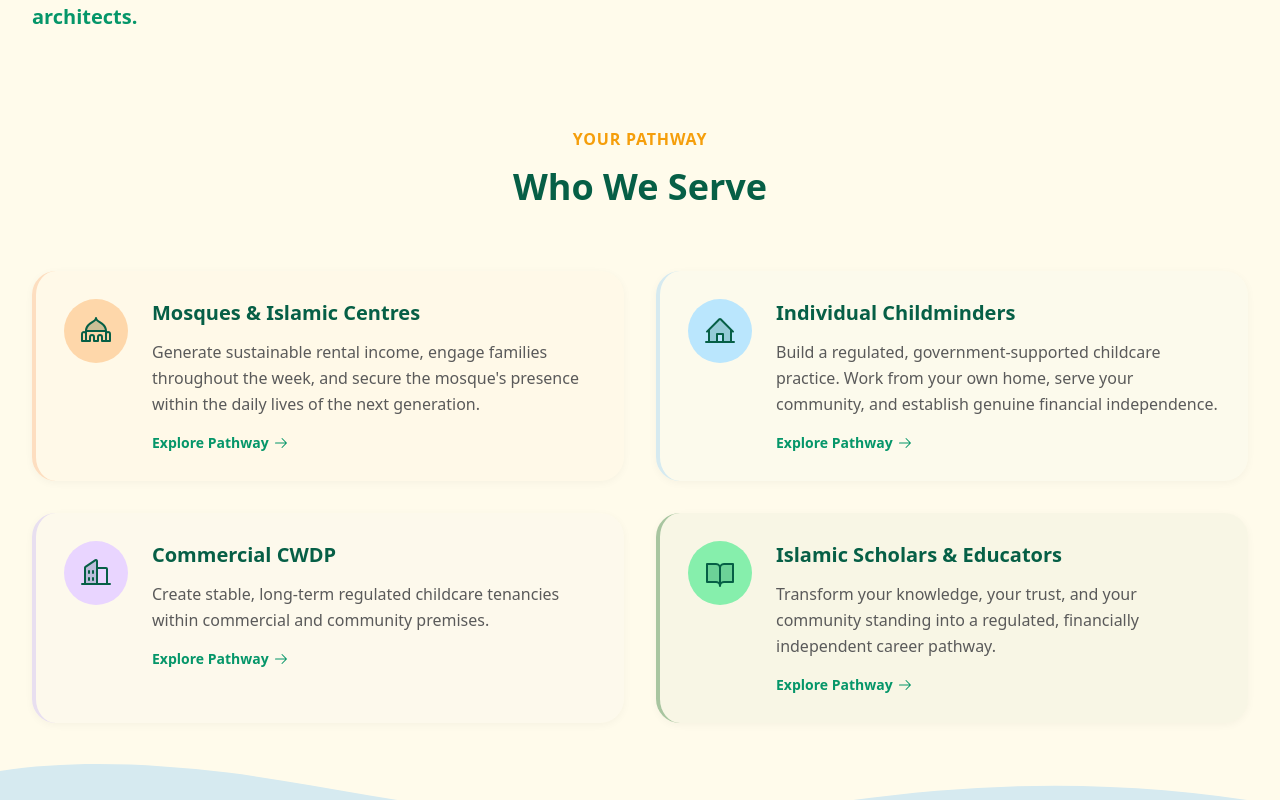
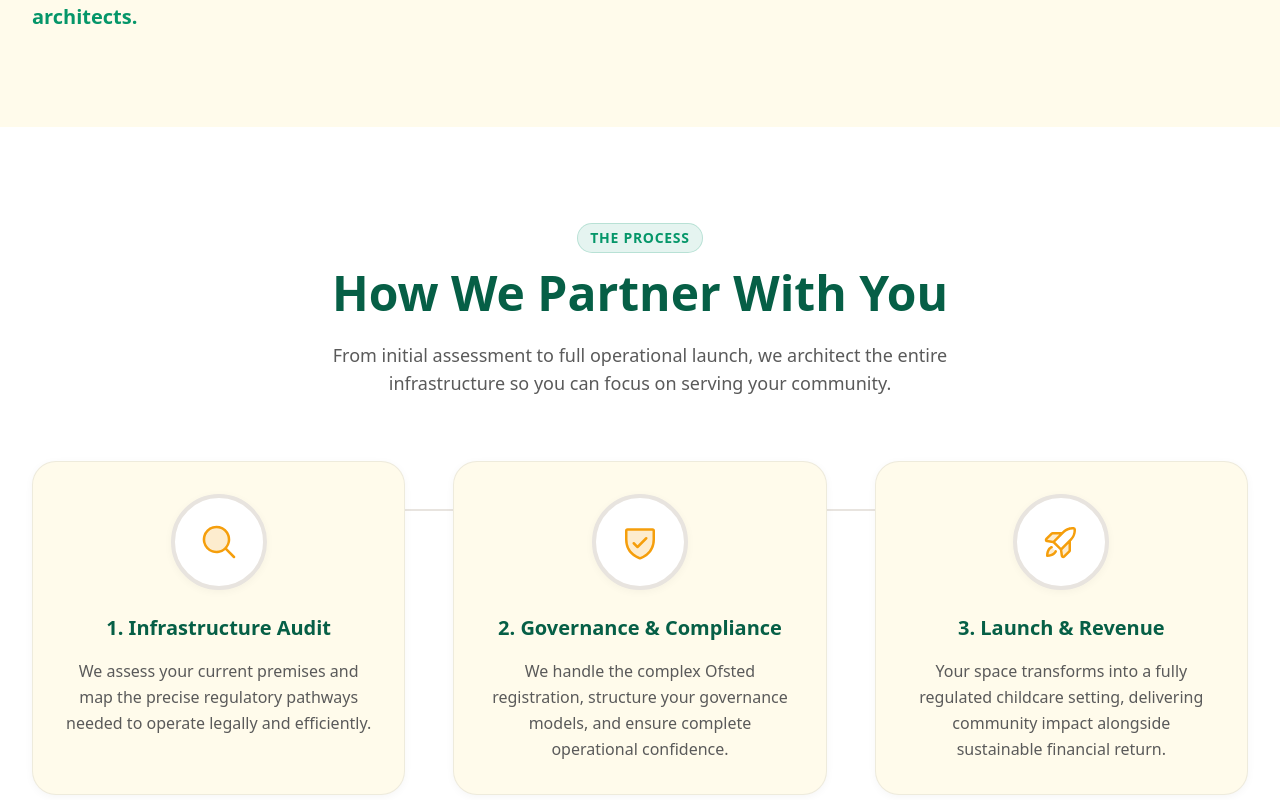
Before and after one commit to tayyibf555-prog/littleoakswebsite, a Next.js app: page / in a window 1280 px wide. Shown: the part 3380-4180 px from the top of the page. Built offline with nearby package versions, Linux system fonts and the light colour scheme.

Commit message:
Implement Visual Roadmap / How It Works 3-Step Section on Homepage

```diff
--- a/app/page.tsx
+++ b/app/page.tsx
@@ -2,6 +2,7 @@ import { Hero } from "@/components/sections/Hero";
 import { WhyItMatters } from "@/components/sections/WhyItMatters";
 import { Identity } from "@/components/sections/Identity";
 import { WhatIsLittleOaks } from "@/components/sections/WhatIsLittleOaks";
+import { HowItWorks } from "@/components/sections/HowItWorks";
 import { AudiencePathways } from "@/components/sections/AudiencePathways";
 import { RegionalCoverage } from "@/components/sections/RegionalCoverage";
 import { IncomePreview } from "@/components/sections/IncomePreview";
@@ -19,6 +20,7 @@ export default function Home() {
       <FadeIn delay={0.2}><WhyItMatters /></FadeIn>
       <FadeIn><Identity /></FadeIn>
       <FadeIn><WhatIsLittleOaks /></FadeIn>
+      <HowItWorks />
       <FadeIn><AudiencePathways /></FadeIn>
       <FadeIn><RegionalCoverage /></FadeIn>
       <FadeIn><IncomePreview /></FadeIn>
--- /dev/null
+++ b/components/sections/HowItWorks.tsx
@@ -0,0 +1,59 @@
+'use client';
+
+import { FadeIn } from "@/components/ui/FadeIn";
+import { MagnifyingGlass, ShieldCheck, RocketLaunch } from "@phosphor-icons/react";
+
+const steps = [
+    {
+        icon: MagnifyingGlass,
+        title: "1. Infrastructure Audit",
+        description: "We assess your current premises and map the precise regulatory pathways needed to operate legally and efficiently."
+    },
+    {
+        icon: ShieldCheck,
+        title: "2. Governance & Compliance",
+        description: "We handle the complex Ofsted registration, structure your governance models, and ensure complete operational confidence."
+    },
+    {
+        icon: RocketLaunch,
+        title: "3. Launch & Revenue",
+        description: "Your space transforms into a fully regulated childcare setting, delivering community impact alongside sustainable financial return."
+    }
+];
+
+export function HowItWorks() {
+    return (
+        <section className="bg-white py-24 relative overflow-hidden">
+            <div className="container mx-auto px-4 sm:px-6 lg:px-8 relative z-10 text-center">
+                <FadeIn>
+                    <span className="inline-block py-1 px-3 rounded-full bg-soft-forest/10 text-soft-forest text-sm font-semibold tracking-wider font-accent mb-4 border border-soft-forest/20 uppercase">
+                        The Process
+                    </span>
+                    <h2 className="text-3xl md:text-5xl font-bold text-deep-green mb-6 font-display">
+                        How We Partner With You
+                    </h2>
+                    <p className="text-lg text-slate max-w-2xl mx-auto mb-16">
+                        From initial assessment to full operational launch, we architect the entire infrastructure so you can focus on serving your community.
+                    </p>
+                </FadeIn>
+
+                <div className="grid grid-cols-1 md:grid-cols-3 gap-8 md:gap-12 relative">
+                    {/* Connecting Line (hidden on mobile) */}
+                    <div className="hidden md:block absolute top-[48px] left-[15%] right-[15%] h-0.5 bg-light-grey -z-10" />
+
+                    {steps.map((step, idx) => (
+                        <FadeIn key={idx} delay={idx * 0.2}>
+                            <div className="flex flex-col items-center bg-warm-white p-8 rounded-3xl shadow-sm border border-slate/10 hover:shadow-md transition-shadow relative z-10 h-full">
+                                <div className="w-24 h-24 bg-white rounded-full flex items-center justify-center mb-6 border-4 border-light-grey shadow-sm">
+                                    <step.icon size={40} className="text-honey-gold" weight="duotone" />
+                                </div>
+                                <h3 className="text-xl font-bold text-deep-green mb-4">{step.title}</h3>
+                                <p className="text-slate leading-relaxed">{step.description}</p>
+                            </div>
+                        </FadeIn>
+                    ))}
+                </div>
+            </div>
+        </section>
+    );
+}
```
